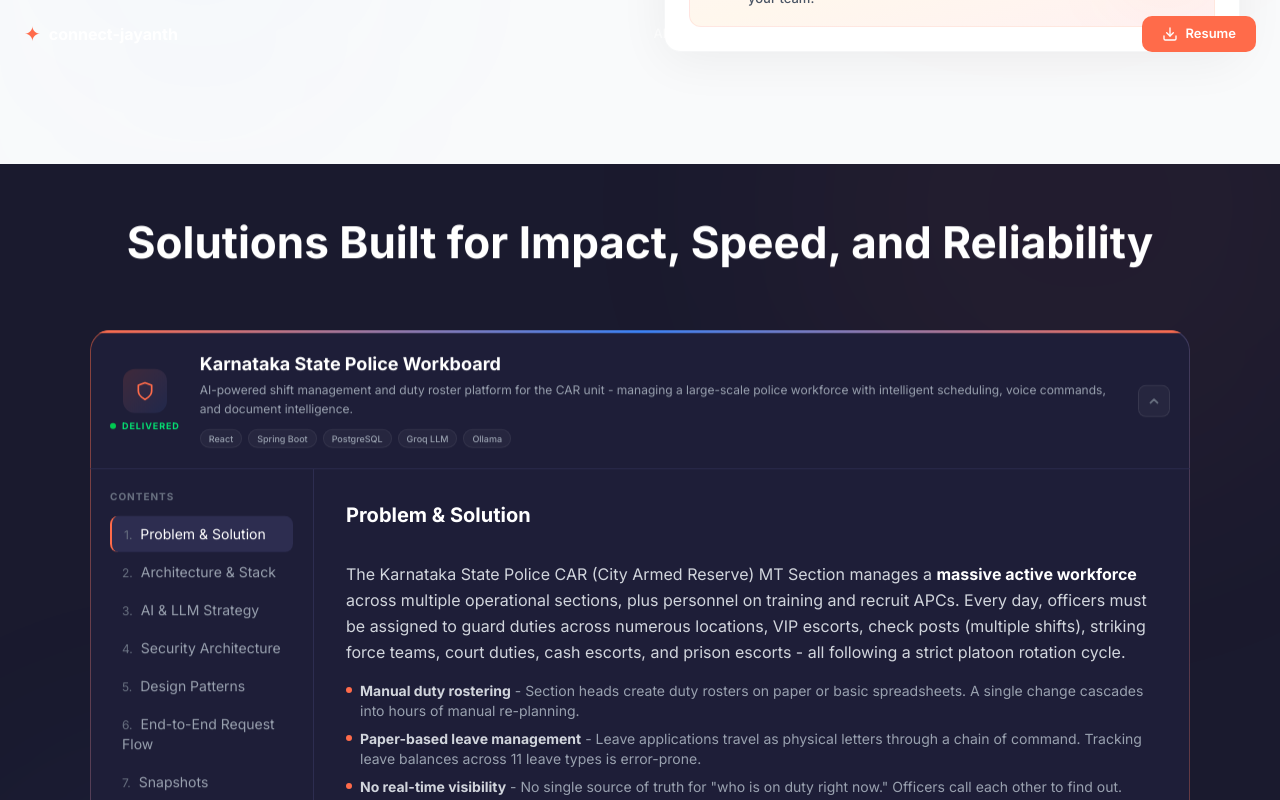
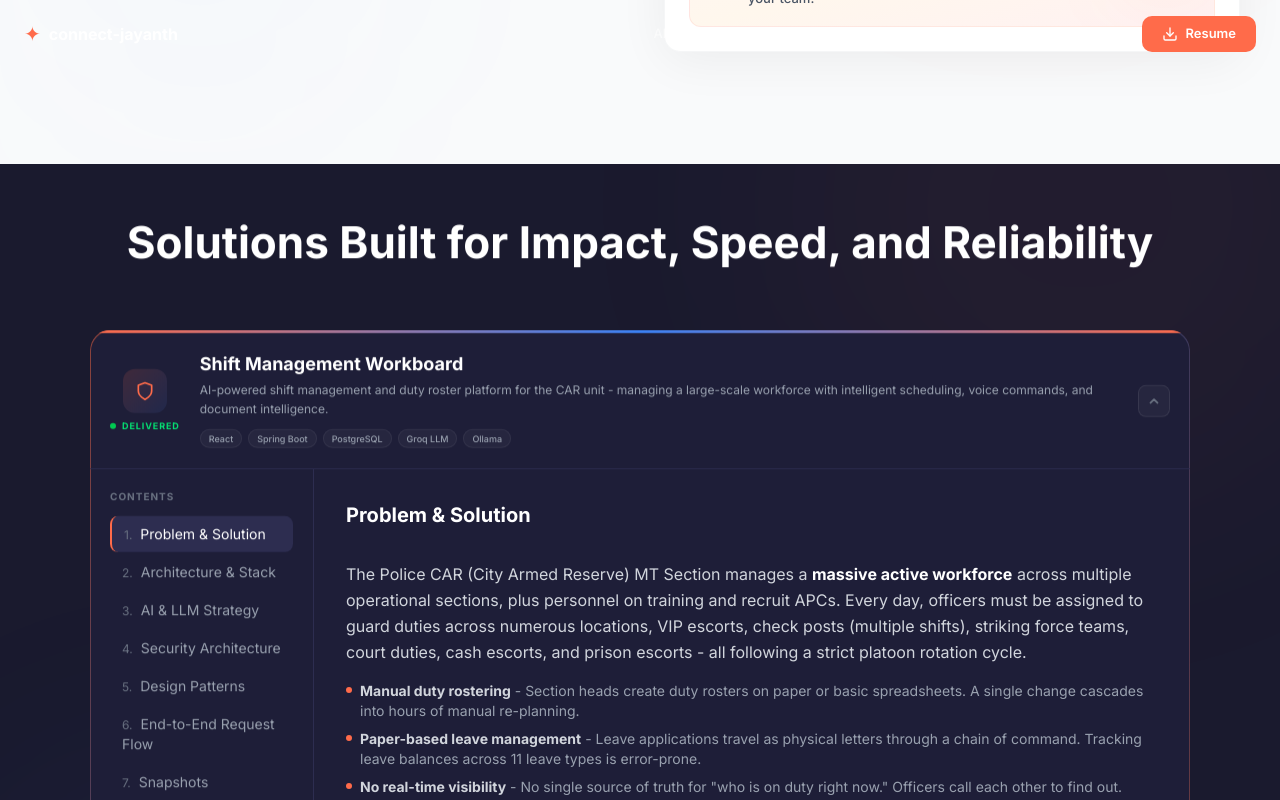
Before and after one commit to jayanthnjk/portfolio, a React (Vite) app: page / in a window 1280 px wide. Both pictures are taken after a click on the button 640 px from the left and 1776 px from the top of the page. Shown: the part 1376-2176 px from the top of the page. Built offline with nearby package versions, Linux system fonts and the light colour scheme.

Commit message:
Update WorkboardWikiSection.tsx

```diff
--- a/src/components/workboard/WorkboardWikiSection.tsx
+++ b/src/components/workboard/WorkboardWikiSection.tsx
@@ -90,10 +90,10 @@ export function WorkboardWikiSection({ embedded = false }: { embedded?: boolean
                   {/* Middle: Content */}
                   <div className="flex-1 min-w-0">
                     <h3 className="font-heading font-bold text-white text-base sm:text-lg leading-tight">
-                      Karnataka State Police Workboard
+                       Shift Management Workboard
                     </h3>
                     <p className="text-xs text-gray-400 mt-1 leading-relaxed">
-                      AI-powered shift management and duty roster platform for the CAR unit - managing a large-scale police workforce with intelligent scheduling, voice commands, and document intelligence.
+                      AI-powered shift management and duty roster platform for the CAR unit - managing a large-scale workforce with intelligent scheduling, voice commands, and document intelligence.
                     </p>
                     {/* Tech tags */}
                     <div className="flex flex-wrap gap-1.5 mt-2.5">
@@ -244,7 +244,7 @@ function SectionContent({ activeSection, openLightbox }: { activeSection: string
           {/* Problem Statement */}
           <div className="space-y-4">
             <p className="text-gray-300 leading-relaxed">
-              The Karnataka State Police CAR (City Armed Reserve) MT Section manages a <strong className="text-white">massive active workforce</strong> across multiple operational sections, plus personnel on training and recruit APCs. Every day, officers must be assigned to guard duties across numerous locations, VIP escorts, check posts (multiple shifts), striking force teams, court duties, cash escorts, and prison escorts - all following a strict platoon rotation cycle.
+              The Police CAR (City Armed Reserve) MT Section manages a <strong className="text-white">massive active workforce</strong> across multiple operational sections, plus personnel on training and recruit APCs. Every day, officers must be assigned to guard duties across numerous locations, VIP escorts, check posts (multiple shifts), striking force teams, court duties, cash escorts, and prison escorts - all following a strict platoon rotation cycle.
             </p>
             <ul className="space-y-2">
               {[
```
